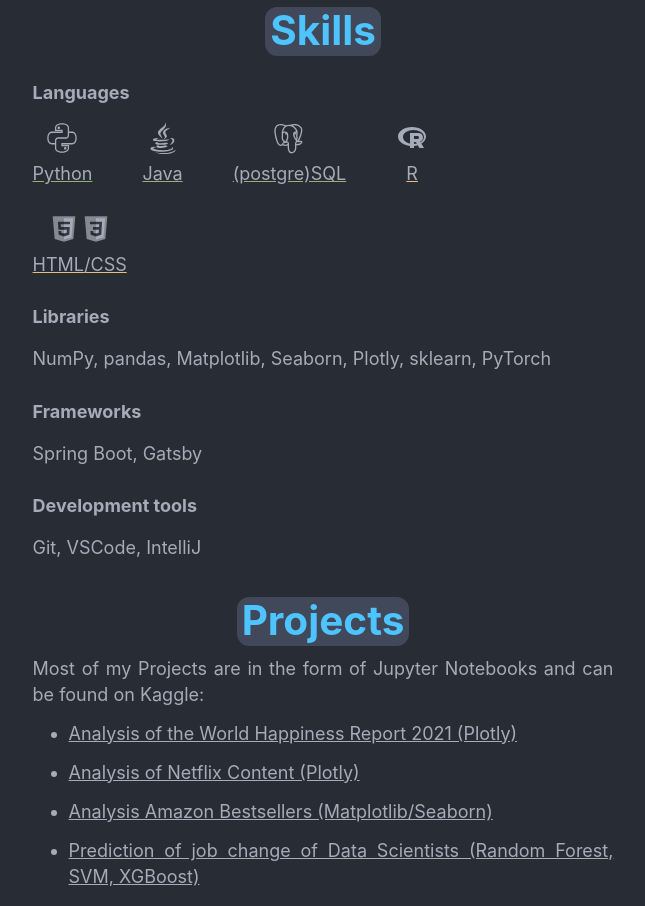
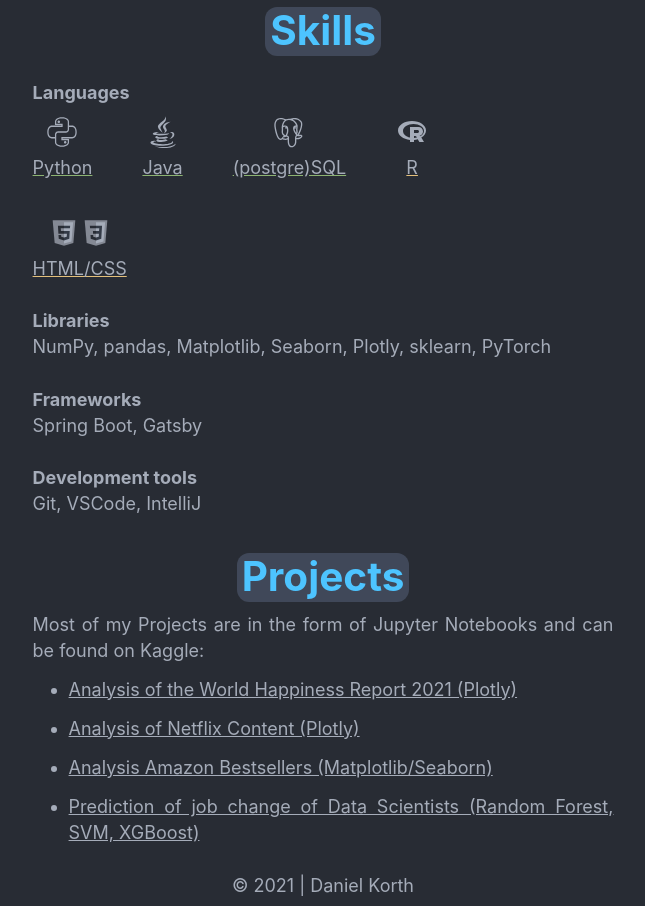
Before and after one commit to itsmeyaw/danielkorth.io, a Gatsby site: page / in a window 1280 px wide. Shown: the part 1077-1983 px from the top of the page, without its empty margins (317-962 px from the left). Built offline with nearby package versions, Linux system fonts and the light colour scheme; Gatsby itself is replaced by a stand-in of ours; a small style sheet from the web is missing.

Commit message:
changed skill section design

```diff
--- a/src/components/skills.js
+++ b/src/components/skills.js
@@ -17,7 +17,6 @@
 `
 
 const SkillsSection = styled.div`
-    margin-top: 2vh;
     display: flex;
     // justify-content: center;
     flex-wrap: wrap;
@@ -28,7 +27,7 @@
 
 const SkillElement = styled.div`
     color:#a5acb9;
-    // display: block;
+    margin-top: 10px;
     font-weight: normal;
     margin-right: 50px;
     text-align: center;
```
